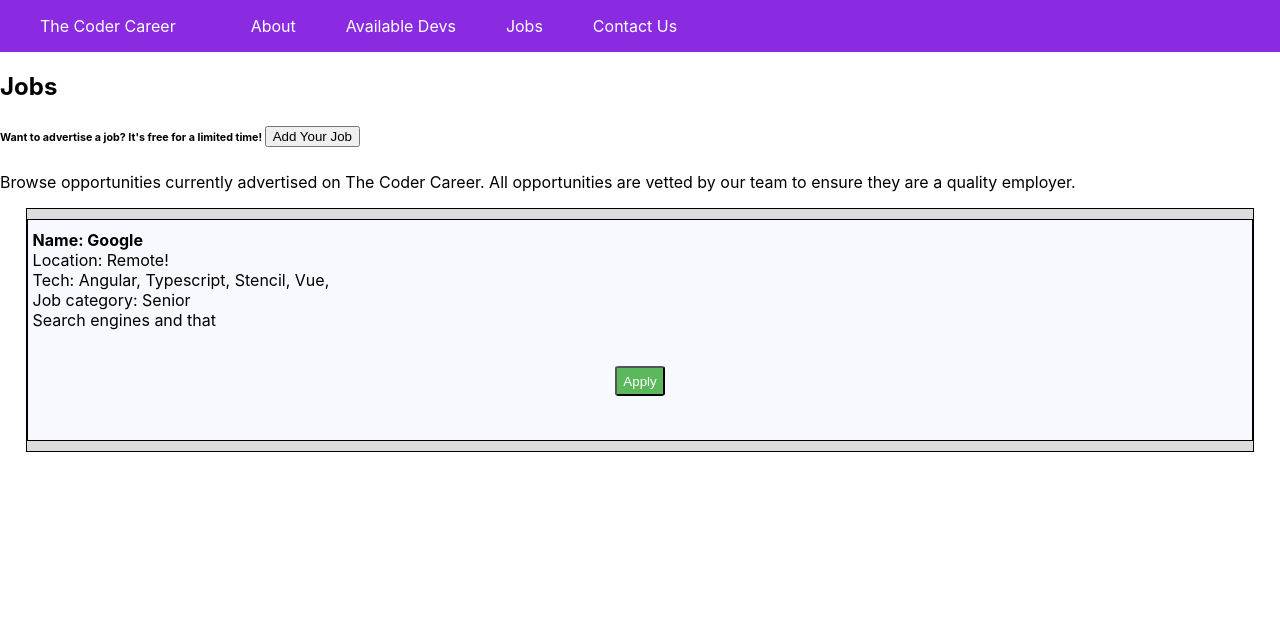
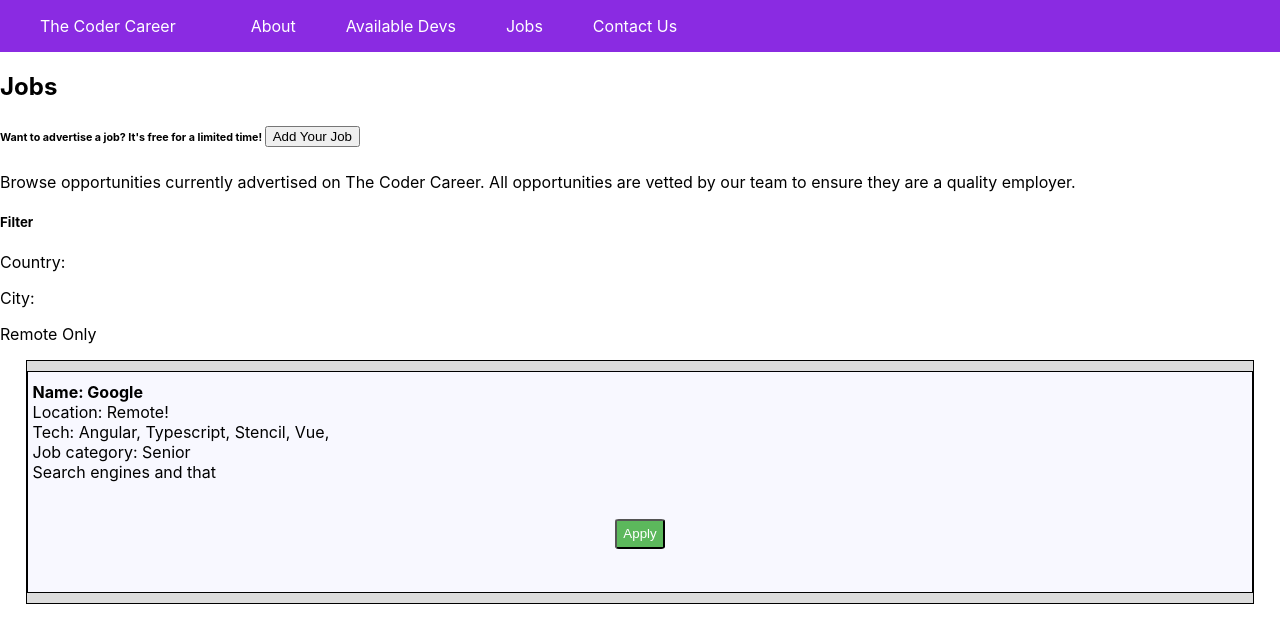
Before and after one commit to Reikon95/the-coder-career-website, a React (Create React App) app: page /Jobs in a window 1280 px wide. Shown: the top 642 px of the page. Built offline with nearby package versions, Linux system fonts and the light colour scheme.

Commit message:
jobs page

```diff
--- a/src/pages/jobs/jobs.jsx
+++ b/src/pages/jobs/jobs.jsx
@@ -35,6 +35,12 @@ export function Jobs() {
         opportunities are vetted by our team to ensure they are a quality
         employer.
       </p>
+      <div>
+        <h5>Filter</h5>
+        <p>Country: </p>
+        <p>City: </p>
+        <p>Remote Only</p>
+      </div>
       <div className="developer-container">
         {jobs.map((job, index) => {
           return (
```
